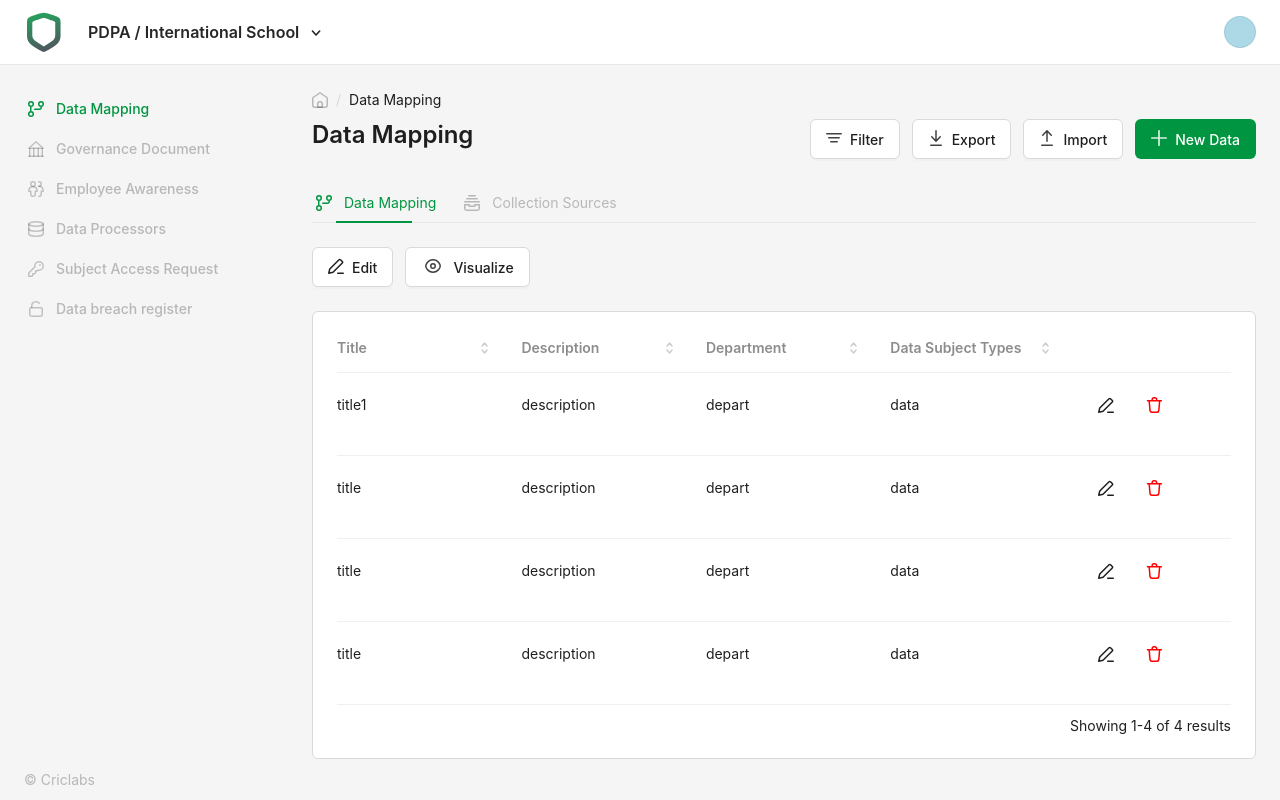
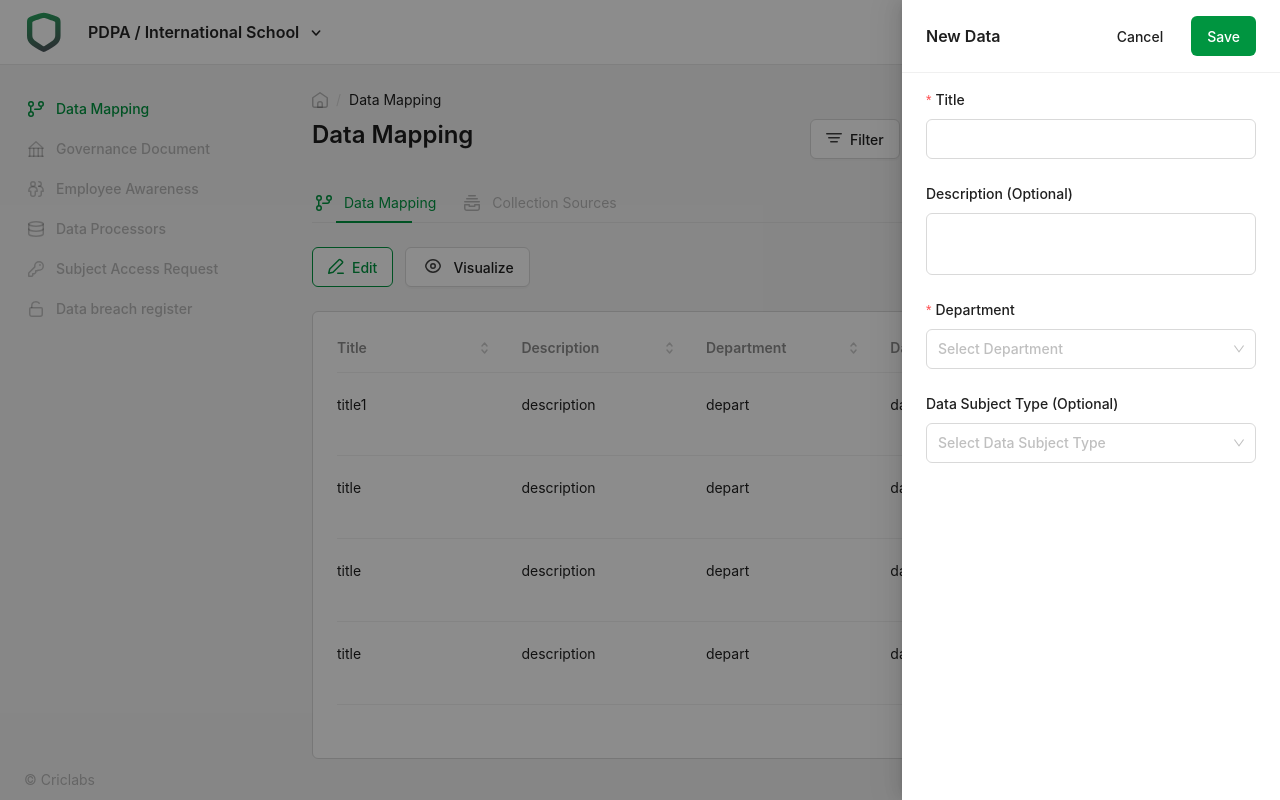
Before and after one commit to volkswg/criclabs-code-challenge, a Next.js app: page /data-mapping in a window 1280 px wide. Both pictures are taken after a click on the button "New Data". Built offline with nearby package versions, Linux system fonts and the light colour scheme.

Commit message:
feat: [FE] create new data form

```diff
--- a/src/app/data-mapping/content/data-mapping.module.css
+++ b/src/app/data-mapping/content/data-mapping.module.css
@@ -63,3 +63,14 @@
     display: none;
   }
 }
+
+.NewDataDrawerTitle {
+  display: flex;
+  gap: 12px;
+  align-items: center;
+  .TextTitle {
+    font-weight: 600;
+    font-size: 16px;
+    line-height: 24px;
+  }
+}
--- a/src/app/data-mapping/content/index.tsx
+++ b/src/app/data-mapping/content/index.tsx
@@ -1,6 +1,6 @@
 'use client';
-import React from 'react';
-import { Button, Menu, MenuProps } from 'antd';
+import React, { useState } from 'react';
+import { Button, Form, Menu, MenuProps } from 'antd';
 import FilterIcon from '../../../../public/static/filter-icon.svg';
 import ExportIcon from '../../../../public/static/export-icon.svg';
 import ImportIcon from '../../../../public/static/import-icon.svg';
@@ -10,7 +10,9 @@ import CollectionSrcIcon from '../../../../public/static/sub-menu-icon/collectio
 import EditIcon from '../../../../public/static/edit-icon.svg';
 import VisualizeIcon from '../../../../public/static/visusalize-icon.svg';
 import DisplayDataTable from './display-data-table';
+import ResponsiveDrawer from '@/components/responsive-drawer';
 import style from './data-mapping.module.css';
+import NewDataForm from './new-data-form';
 
 
 const items: MenuProps['items'] = [
@@ -30,6 +32,10 @@ const items: MenuProps['items'] = [
 ];
 
 const DataMappingContent = () => {
+  const [newDataForm] = Form.useForm();
+  const [openNewDataDrawer, setOpenNewDataDrawer] = useState<boolean>(false);
+  const openNewDataDrawerHandler = () => setOpenNewDataDrawer(true);
+  const closeNewDataDrawerHandler = () => setOpenNewDataDrawer(false);
   return (
     <>
       <div className={style.PageContainer}>
@@ -49,6 +55,7 @@ const DataMappingContent = () => {
               type="primary"
               block
               icon={<NewDataIcon width={16} height={16} />}
+              onClick={openNewDataDrawerHandler}
             >
               New Data
             </Button>
@@ -62,13 +69,41 @@ const DataMappingContent = () => {
           style={{ lineHeight: '40px' }}
         />
         <div className={style.RowActionButtons}>
-          <Button icon={<EditIcon />}>Edit</Button>
+          <Button color="primary" variant="outlined" icon={<EditIcon />}>
+            Edit
+          </Button>
           <Button icon={<VisualizeIcon />}>Visualize</Button>
         </div>
         <div className={style.DataTableContainer}>
           <DisplayDataTable />
         </div>
       </div>
+      <ResponsiveDrawer
+        open={openNewDataDrawer}
+        onClose={closeNewDataDrawerHandler}
+        title={
+          <div className={style.NewDataDrawerTitle}>
+            <span className={style.TextTitle}>New Data</span>
+            <Button
+              type="text"
+              style={{ marginLeft: 'auto' }}
+              onClick={closeNewDataDrawerHandler}
+            >
+              Cancel
+            </Button>
+            <Button
+              type="primary"
+              onClick={() => {
+                newDataForm.submit();
+              }}
+            >
+              Save
+            </Button>
+          </div>
+        }
+      >
+        <NewDataForm form={newDataForm} />
+      </ResponsiveDrawer>
     </>
   );
 };
--- /dev/null
+++ b/src/app/data-mapping/content/new-data-form/index.tsx
@@ -0,0 +1,82 @@
+'use client';
+import React from 'react';
+// import axios, { AxiosError } from 'axios';
+import { Form, FormInstance, Input, Select } from 'antd';
+import { DataSubjectTypeType, DepartmentType } from '@/interfaces/data';
+import style from './new-data-form.module.css';
+
+interface NewDataFormProps {
+  form: FormInstance;
+  departmentDataList: DepartmentType[];
+  dataSubjectTypeDataList: DataSubjectTypeType[];
+}
+
+type FieldType = {
+  title: string;
+  description?: string;
+  department: string;
+  dataSubjectType?: string;
+};
+
+// type ErrorResponseType = {
+//   message: string;
+// };
+
+const NewDataForm = ({
+  form,
+  departmentDataList = [],
+  dataSubjectTypeDataList = [],
+}: NewDataFormProps) => {
+  const onFinishHandler = async (values: FieldType) => {
+    console.log(values);
+  };
+  return (
+    <Form
+      form={form}
+      layout="vertical"
+      onFinish={onFinishHandler}
+      className={style.NewDataForm}
+    >
+      <Form.Item<FieldType>
+        label="Title"
+        name="title"
+        rules={[{ required: true, message: 'Title is required.' }]}
+      >
+        <Input />
+      </Form.Item>
+      <Form.Item<FieldType> label="Description (Optional)" name="description">
+        <Input.TextArea style={{ resize: 'none' }} />
+      </Form.Item>
+      <Form.Item<FieldType>
+        label="Department"
+        name="department"
+        rules={[{ required: true, message: 'Department is required.' }]}
+      >
+        <Select
+          placeholder="Select Department"
+          options={departmentDataList.map(({ id, value }) => ({
+            key: id,
+            value: id,
+            label: value,
+          }))}
+        />
+      </Form.Item>
+      <Form.Item<FieldType>
+        label="Data Subject Type (Optional)"
+        name="dataSubjectType"
+      >
+        <Select
+          mode="multiple"
+          placeholder="Select Data Subject Type"
+          options={dataSubjectTypeDataList.map(({ id, value }) => ({
+            key: id,
+            value: id,
+            label: value,
+          }))}
+        />
+      </Form.Item>
+    </Form>
+  );
+};
+
+export default NewDataForm;
--- /dev/null
+++ b/src/app/data-mapping/content/new-data-form/new-data-form.module.css
@@ -0,0 +1,3 @@
+.NewDataForm{
+    font-weight: 500;
+}
```
